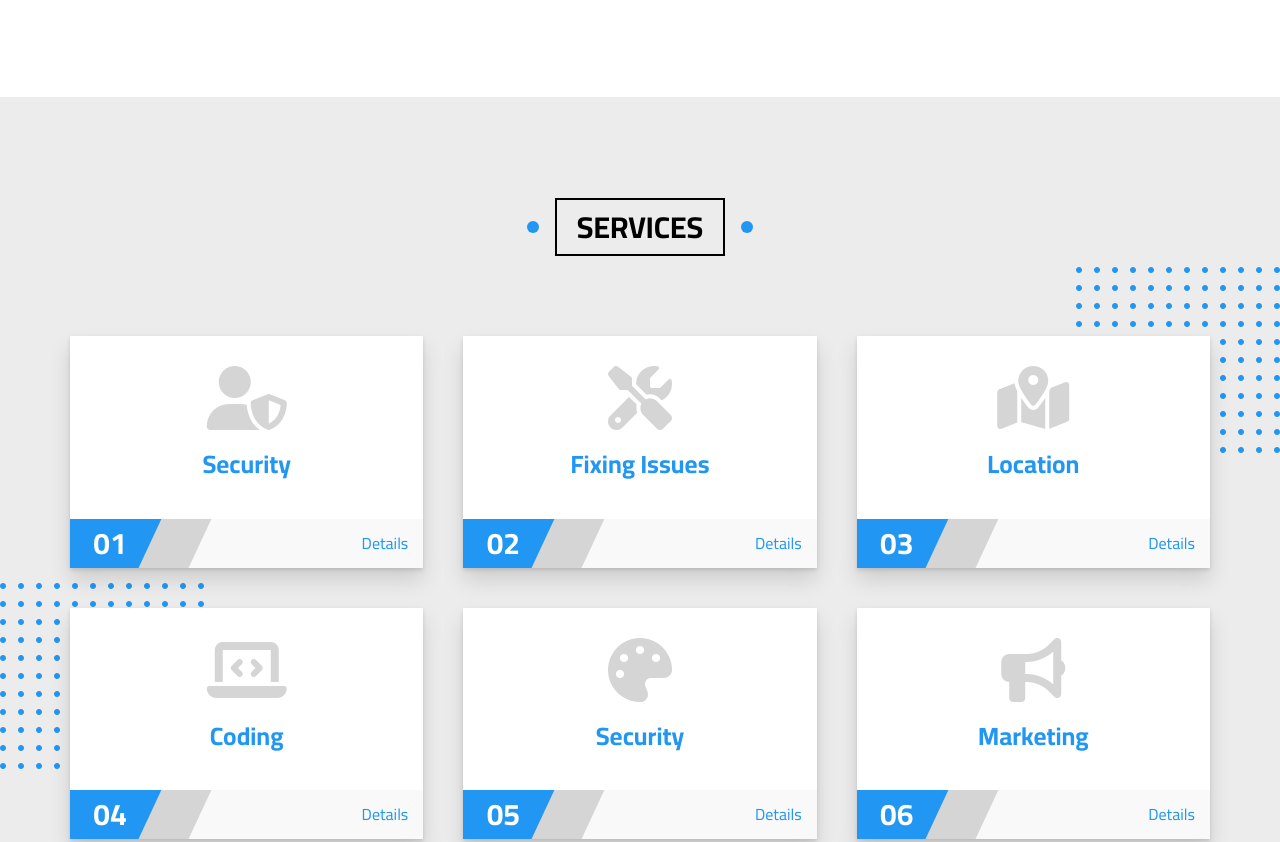
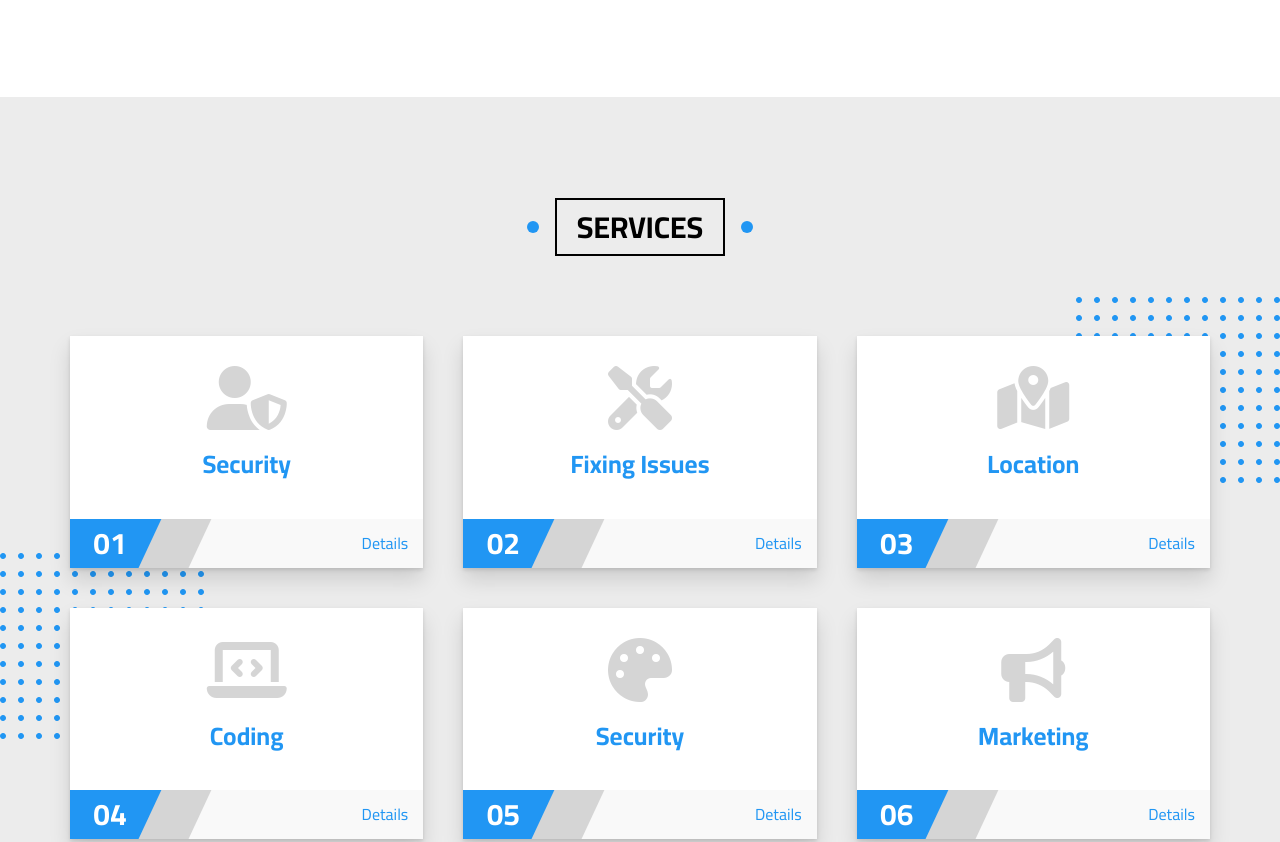
Before and after one commit to Abdlah-Hlmy/Html_And_CSS_Tamplate_Three, a plain HTML site: page index.html in a window 1280 px wide. Shown: the part 6585-7427 px from the top of the page. Drawn offline with Linux system fonts and the light colour scheme.

Commit message:
Update elzero.css

```diff
--- a/CSS/elzero.css
+++ b/CSS/elzero.css
@@ -137,12 +137,12 @@ ul {
 }
 
 .dots-up {
-    top: 170px;
+    top: 200px;
     right: 0;
 }
 
 .dots-down {
-    bottom: 170px;
+    bottom: 200px;
     left: 0;
 }
 /* End Global Rules */
```
